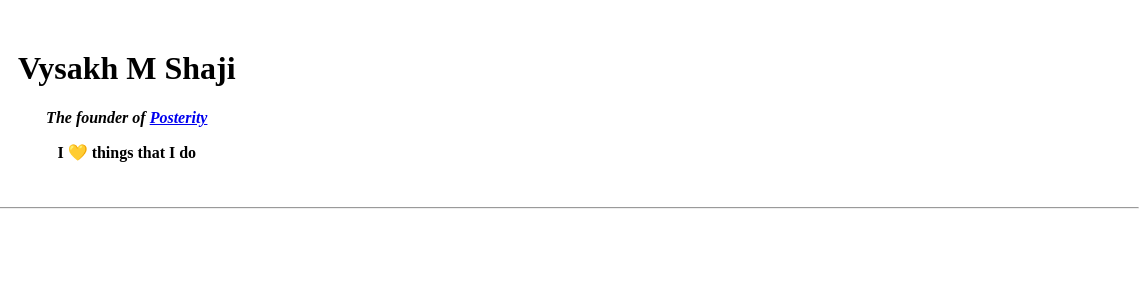
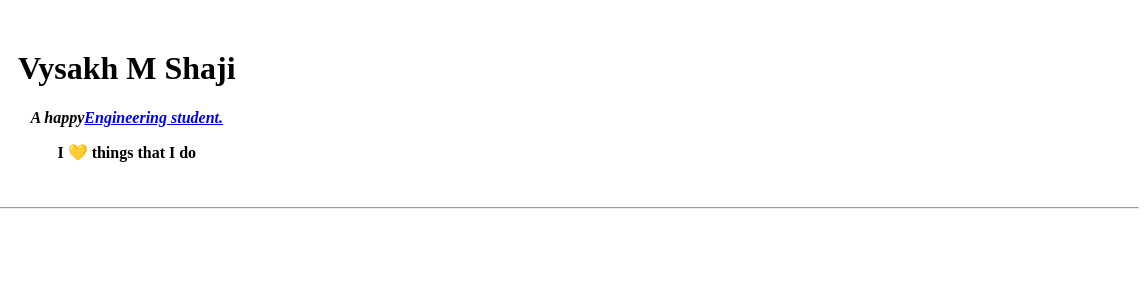
Before and after one commit to Fundeveloper4u/cv, a plain HTML site: page index.html in a window 1280 px wide. Shown: the top 283 px of the page, 133-1280 px from the left. Drawn offline with Linux system fonts and the light colour scheme.

Commit message:
Update index.html

```diff
--- a/index.html
+++ b/index.html
@@ -13,7 +13,7 @@
       <th>
         <h1>Vysakh M Shaji</h1>
         <p>
-          <em>The founder of <strong><a href="https://www.merriam-webster.com/dictionary/posterity">Posterity</a></strong></em>
+          <em>A happy<strong><a href="https://dictionary.cambridge.org/example/english/engineering-student">Engineering student.</a></strong></em>
         </p>
         <p>
           I 💛 things that I do
```
